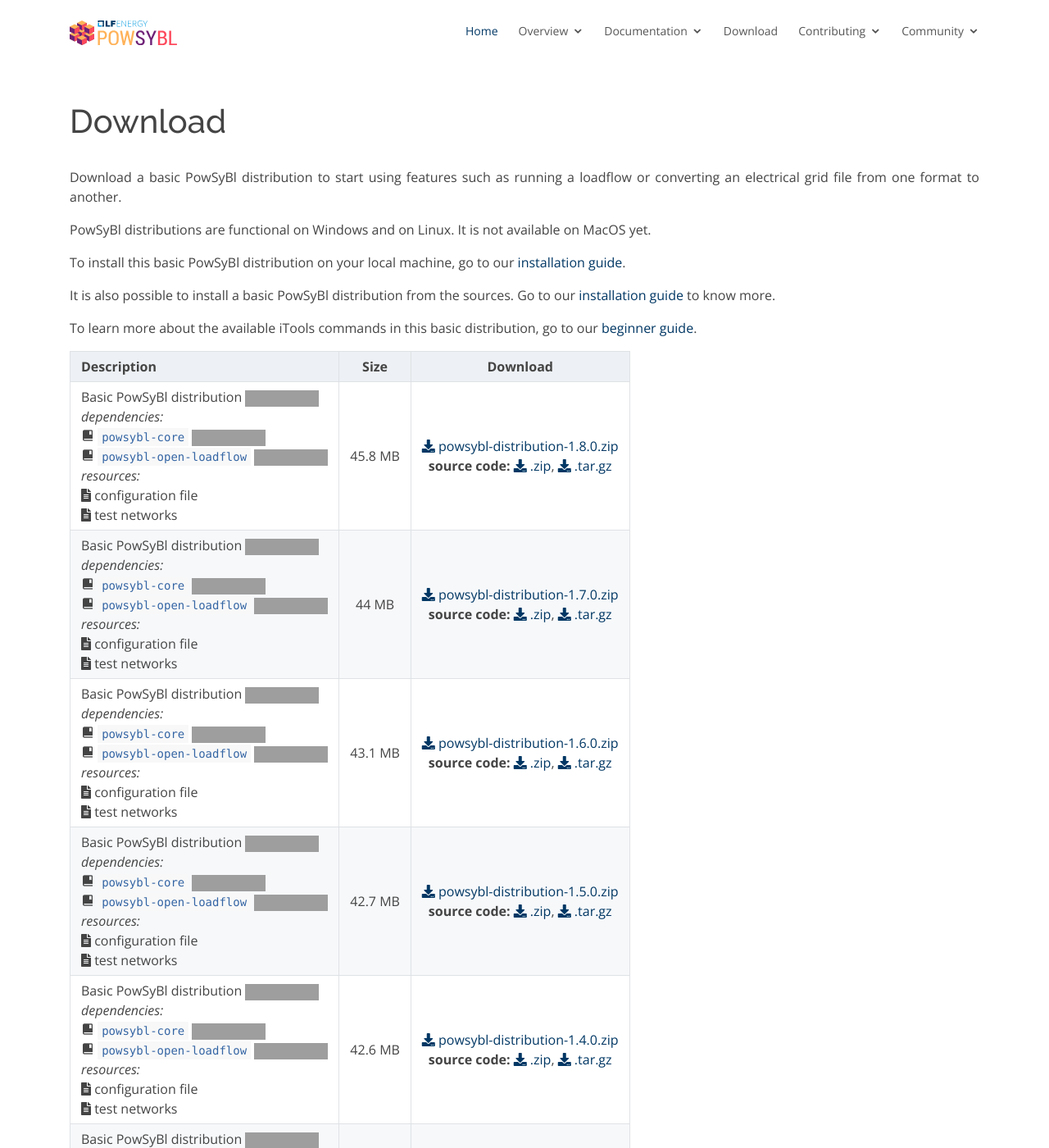
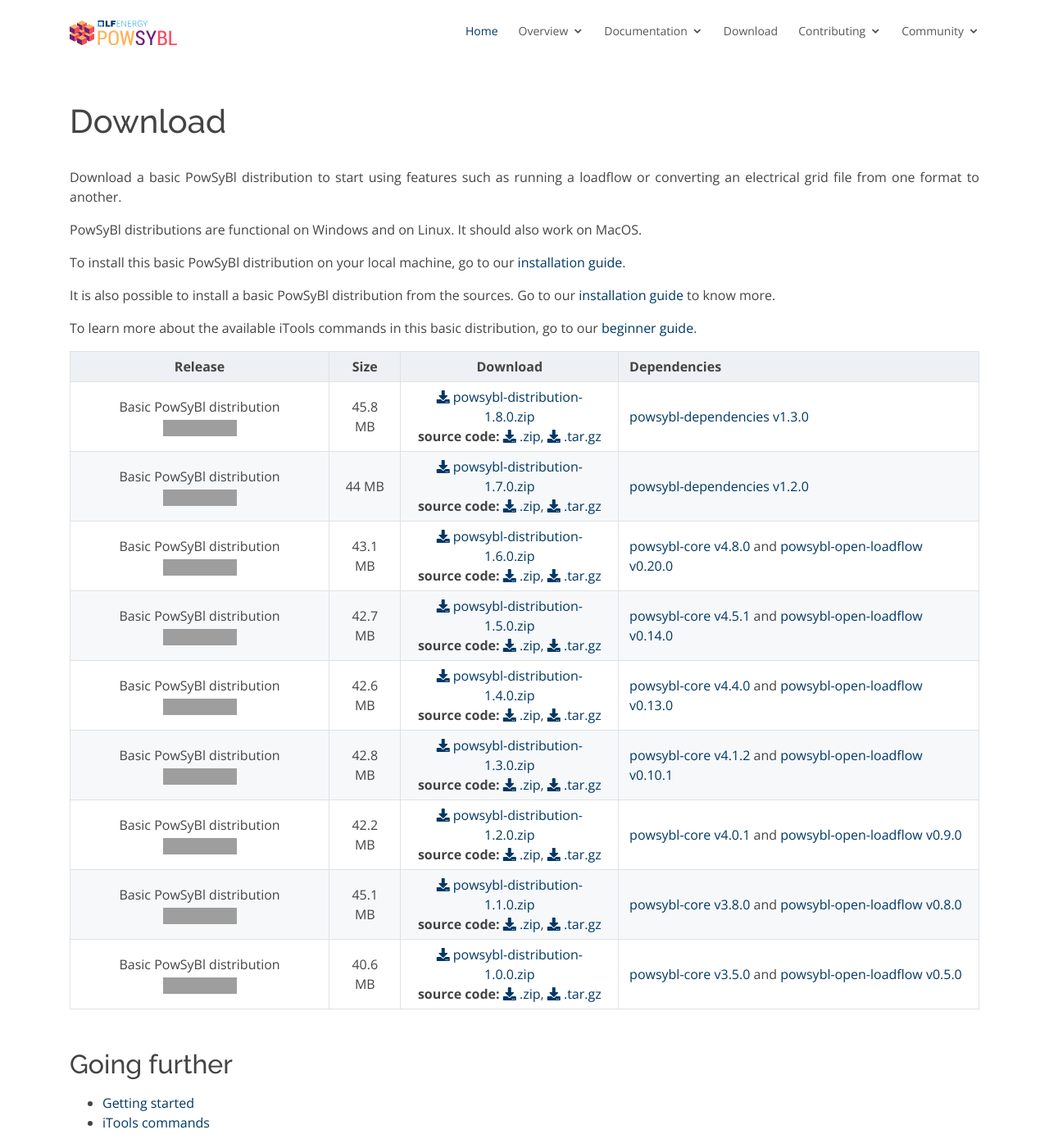
Before and after one commit to powsybl/powsybl.github.io, a Jekyll site: the page built from pages/download/index.md, in a window 1280 px wide and 1400 px high. Shown: the whole window at 82% size. Built offline with Jekyll 4.4.1, drawn with Linux system fonts in a browser that asks for light colours; our own code applies the rules of GitHub Pages for plain Markdown files; some of the changed text lies outside the part shown; grey boxes are pictures that could not be loaded.

Commit message:
Reorganize download table
Signed-off-by: Florian Dupuy <florian.dupuy@rte-france.com>

```diff
--- a/pages/download/index.md
+++ b/pages/download/index.md
@@ -6,7 +6,7 @@
 
 Download a basic PowSyBl distribution to start using features such as running a loadflow or converting an electrical grid file from one format to another.
 
-PowSyBl distributions are functional on Windows and on Linux. It is not available on MacOS yet.
+PowSyBl distributions are functional on Windows and on Linux. It should also work on MacOS.
 
 To install this basic PowSyBl distribution on your local machine, go to our [installation guide](../documentation/user/index.md#installation-from-binaries).
 
@@ -15,17 +15,17 @@
 To learn more about the available iTools commands in this basic distribution, go to our [beginner guide](../documentation/user/index.md#run-1st-itools-command).
 
 
-| Description                                                                                                                                                                                                                                                                                                                                                                                                                                                                                                                                                                                                                                                                        |  Size   |                                                                                                                                                                                                           Download                                                                                                                                                                                                           |
-|:-----------------------------------------------------------------------------------------------------------------------------------------------------------------------------------------------------------------------------------------------------------------------------------------------------------------------------------------------------------------------------------------------------------------------------------------------------------------------------------------------------------------------------------------------------------------------------------------------------------------------------------------------------------------------------------|:-------:|:----------------------------------------------------------------------------------------------------------------------------------------------------------------------------------------------------------------------------------------------------------------------------------------------------------------------------------------------------------------------------------------------------------------------------:|
-| Basic PowSyBl distribution [![v1.8.0](https://img.shields.io/badge/-v1.8.0-blue.svg)](https://github.com/powsybl/powsybl-distribution/releases/tag/v1.8.0) <br>*dependencies:* <br><i class="bx bxs-book-bookmark"></i> `powsybl-core` [![v4.0.1](https://img.shields.io/badge/-v4.10.1-blue.svg)](https://github.com/powsybl/powsybl-core/releases/tag/v4.10.1) <br><i class="bx bxs-book-bookmark"></i> `powsybl-open-loadflow` [![v0.23.1](https://img.shields.io/badge/-v0.23.1-orange.svg)](https://github.com/powsybl/powsybl-open-loadflow/releases/tag/v0.23.1) <br> *resources:* <br><i class="fas fa-file-alt"></i> configuration file <br><i class="fas fa-file-alt"></i> test networks | 45.8 MB | [<i class="fas fa-download"></i>  powsybl-distribution-1.8.0.zip](https://github.com/powsybl/powsybl-distribution/releases/download/v1.8.0/powsybl-distribution-1.8.0.zip) <br>**source code:** [<i class="fas fa-download"></i> .zip](https://github.com/powsybl/powsybl-distribution/archive/v1.8.0.zip), [<i class="fas fa-download"></i> .tar.gz](https://github.com/powsybl/powsybl-distribution/archive/v1.8.0.tar.gz) |
-| Basic PowSyBl distribution [![v1.7.0](https://img.shields.io/badge/-v1.7.0-blue.svg)](https://github.com/powsybl/powsybl-distribution/releases/tag/v1.7.0) <br>*dependencies:* <br><i class="bx bxs-book-bookmark"></i> `powsybl-core` [![v4.0.1](https://img.shields.io/badge/-v4.9.0-blue.svg)](https://github.com/powsybl/powsybl-core/releases/tag/v4.9.0) <br><i class="bx bxs-book-bookmark"></i> `powsybl-open-loadflow` [![v0.21.0](https://img.shields.io/badge/-v0.21.0-orange.svg)](https://github.com/powsybl/powsybl-open-loadflow/releases/tag/v0.21.0) <br> *resources:* <br><i class="fas fa-file-alt"></i> configuration file <br><i class="fas fa-file-alt"></i> test networks   |  44 MB  | [<i class="fas fa-download"></i>  powsybl-distribution-1.7.0.zip](https://github.com/powsybl/powsybl-distribution/releases/download/v1.7.0/powsybl-distribution-1.7.0.zip) <br>**source code:** [<i class="fas fa-download"></i> .zip](https://github.com/powsybl/powsybl-distribution/archive/v1.7.0.zip), [<i class="fas fa-download"></i> .tar.gz](https://github.com/powsybl/powsybl-distribution/archive/v1.7.0.tar.gz) |
-| Basic PowSyBl distribution [![v1.6.0](https://img.shields.io/badge/-v1.6.0-blue.svg)](https://github.com/powsybl/powsybl-distribution/releases/tag/v1.6.0) <br>*dependencies:* <br><i class="bx bxs-book-bookmark"></i> `powsybl-core` [![v4.0.1](https://img.shields.io/badge/-v4.8.0-blue.svg)](https://github.com/powsybl/powsybl-core/releases/tag/v4.8.0) <br><i class="bx bxs-book-bookmark"></i> `powsybl-open-loadflow` [![v0.20.0](https://img.shields.io/badge/-v0.20.0-orange.svg)](https://github.com/powsybl/powsybl-open-loadflow/releases/tag/v0.20.0) <br> *resources:* <br><i class="fas fa-file-alt"></i> configuration file <br><i class="fas fa-file-alt"></i> test networks   | 43.1 MB | [<i class="fas fa-download"></i>  powsybl-distribution-1.6.0.zip](https://github.com/powsybl/powsybl-distribution/releases/download/v1.6.0/powsybl-distribution-1.6.0.zip) <br>**source code:** [<i class="fas fa-download"></i> .zip](https://github.com/powsybl/powsybl-distribution/archive/v1.6.0.zip), [<i class="fas fa-download"></i> .tar.gz](https://github.com/powsybl/powsybl-distribution/archive/v1.6.0.tar.gz) |
-| Basic PowSyBl distribution [![v1.5.0](https://img.shields.io/badge/-v1.5.0-blue.svg)](https://github.com/powsybl/powsybl-distribution/releases/tag/v1.5.0) <br>*dependencies:* <br><i class="bx bxs-book-bookmark"></i> `powsybl-core` [![v4.0.1](https://img.shields.io/badge/-v4.5.1-blue.svg)](https://github.com/powsybl/powsybl-core/releases/tag/v4.5.1) <br><i class="bx bxs-book-bookmark"></i> `powsybl-open-loadflow` [![v0.14.0](https://img.shields.io/badge/-v0.14.0-orange.svg)](https://github.com/powsybl/powsybl-open-loadflow/releases/tag/v0.14.0) <br> *resources:* <br><i class="fas fa-file-alt"></i> configuration file <br><i class="fas fa-file-alt"></i> test networks   | 42.7 MB | [<i class="fas fa-download"></i>  powsybl-distribution-1.5.0.zip](https://github.com/powsybl/powsybl-distribution/releases/download/v1.5.0/powsybl-distribution-1.5.0.zip) <br>**source code:** [<i class="fas fa-download"></i> .zip](https://github.com/powsybl/powsybl-distribution/archive/v1.5.0.zip), [<i class="fas fa-download"></i> .tar.gz](https://github.com/powsybl/powsybl-distribution/archive/v1.5.0.tar.gz) |
-| Basic PowSyBl distribution [![v1.4.0](https://img.shields.io/badge/-v1.4.0-blue.svg)](https://github.com/powsybl/powsybl-distribution/releases/tag/v1.4.0) <br>*dependencies:* <br><i class="bx bxs-book-bookmark"></i> `powsybl-core` [![v4.0.1](https://img.shields.io/badge/-v4.4.0-blue.svg)](https://github.com/powsybl/powsybl-core/releases/tag/v4.4.0) <br><i class="bx bxs-book-bookmark"></i> `powsybl-open-loadflow` [![v0.13.0](https://img.shields.io/badge/-v0.13.0-orange.svg)](https://github.com/powsybl/powsybl-open-loadflow/releases/tag/v0.13.0) <br> *resources:* <br><i class="fas fa-file-alt"></i> configuration file <br><i class="fas fa-file-alt"></i> test networks   | 42.6 MB | [<i class="fas fa-download"></i>  powsybl-distribution-1.4.0.zip](https://github.com/powsybl/powsybl-distribution/releases/download/v1.4.0/powsybl-distribution-1.4.0.zip) <br>**source code:** [<i class="fas fa-download"></i> .zip](https://github.com/powsybl/powsybl-distribution/archive/v1.4.0.zip), [<i class="fas fa-download"></i> .tar.gz](https://github.com/powsybl/powsybl-distribution/archive/v1.4.0.tar.gz) |
-| Basic PowSyBl distribution [![v1.3.0](https://img.shields.io/badge/-v1.3.0-blue.svg)](https://github.com/powsybl/powsybl-distribution/releases/tag/v1.3.0) <br>*dependencies:* <br><i class="bx bxs-book-bookmark"></i> `powsybl-core` [![v4.1.2](https://img.shields.io/badge/-v4.1.2-blue.svg)](https://github.com/powsybl/powsybl-core/releases/tag/v4.1.2) <br><i class="bx bxs-book-bookmark"></i> `powsybl-open-loadflow` [![v0.10.1](https://img.shields.io/badge/-v0.10.1-orange.svg)](https://github.com/powsybl/powsybl-open-loadflow/releases/tag/v0.10.1) <br> *resources:* <br><i class="fas fa-file-alt"></i> configuration file <br><i class="fas fa-file-alt"></i> test networks   | 42.8 MB | [<i class="fas fa-download"></i>  powsybl-distribution-1.3.0.zip](https://github.com/powsybl/powsybl-distribution/releases/download/v1.3.0/powsybl-distribution-1.3.0.zip) <br>**source code:** [<i class="fas fa-download"></i> .zip](https://github.com/powsybl/powsybl-distribution/archive/v1.3.0.zip), [<i class="fas fa-download"></i> .tar.gz](https://github.com/powsybl/powsybl-distribution/archive/v1.3.0.tar.gz) |
-| Basic PowSyBl distribution [![v1.2.0](https://img.shields.io/badge/-v1.2.0-blue.svg)](https://github.com/powsybl/powsybl-distribution/releases/tag/v1.2.0) <br>*dependencies:* <br><i class="bx bxs-book-bookmark"></i> `powsybl-core` [![v4.0.1](https://img.shields.io/badge/-v4.0.1-blue.svg)](https://github.com/powsybl/powsybl-core/releases/tag/v4.0.1) <br><i class="bx bxs-book-bookmark"></i> `powsybl-open-loadflow` [![v0.9.0](https://img.shields.io/badge/-v0.9.0-orange.svg)](https://github.com/powsybl/powsybl-open-loadflow/releases/tag/v0.9.0) <br> *resources:* <br><i class="fas fa-file-alt"></i> configuration file <br><i class="fas fa-file-alt"></i> test networks      | 42.2 MB | [<i class="fas fa-download"></i>  powsybl-distribution-1.2.0.zip](https://github.com/powsybl/powsybl-distribution/releases/download/v1.2.0/powsybl-distribution-1.2.0.zip) <br>**source code:** [<i class="fas fa-download"></i> .zip](https://github.com/powsybl/powsybl-distribution/archive/v1.2.0.zip), [<i class="fas fa-download"></i> .tar.gz](https://github.com/powsybl/powsybl-distribution/archive/v1.2.0.tar.gz) |
-| Basic PowSyBl distribution [![v1.1.0](https://img.shields.io/badge/-v1.1.0-blue.svg)](https://github.com/powsybl/powsybl-distribution/releases/tag/v1.1.0) <br>*dependencies:* <br><i class="bx bxs-book-bookmark"></i> `powsybl-core` [![v3.8.0](https://img.shields.io/badge/-v3.8.0-blue.svg)](https://github.com/powsybl/powsybl-core/releases/tag/v3.8.0) <br><i class="bx bxs-book-bookmark"></i> `powsybl-open-loadflow` [![v0.8.0](https://img.shields.io/badge/-v0.8.0-orange.svg)](https://github.com/powsybl/powsybl-open-loadflow/releases/tag/v0.8.0) <br> *resources:* <br><i class="fas fa-file-alt"></i> configuration file <br><i class="fas fa-file-alt"></i> test networks      | 45.1 MB | [<i class="fas fa-download"></i>  powsybl-distribution-1.1.0.zip](https://github.com/powsybl/powsybl-distribution/releases/download/v1.1.0/powsybl-distribution-1.1.0.zip) <br>**source code:** [<i class="fas fa-download"></i> .zip](https://github.com/powsybl/powsybl-distribution/archive/v1.1.0.zip), [<i class="fas fa-download"></i> .tar.gz](https://github.com/powsybl/powsybl-distribution/archive/v1.1.0.tar.gz) |
-| Basic PowSyBl distribution [![v1.0.0](https://img.shields.io/badge/-v1.0.0-blue.svg)](https://github.com/powsybl/powsybl-distribution/releases/tag/v1.0.0) <br>*dependencies:* <br><i class="bx bxs-book-bookmark"></i> `powsybl-core` [![v3.5.0](https://img.shields.io/badge/-v3.5.0-blue.svg)](https://github.com/powsybl/powsybl-core/releases/tag/v3.5.0) <br><i class="bx bxs-book-bookmark"></i> `powsybl-open-loadflow` [![v0.5.0](https://img.shields.io/badge/-v0.5.0-orange.svg)](https://github.com/powsybl/powsybl-open-loadflow/releases/tag/v0.5.0) <br> *resources:* <br><i class="fas fa-file-alt"></i> configuration file <br><i class="fas fa-file-alt"></i> test networks      | 40.6 MB | [<i class="fas fa-download"></i>  powsybl-distribution-1.0.0.zip](https://github.com/powsybl/powsybl-distribution/releases/download/v1.0.0/powsybl-distribution-1.0.0.zip) <br>**source code:** [<i class="fas fa-download"></i> .zip](https://github.com/powsybl/powsybl-distribution/archive/v1.0.0.zip), [<i class="fas fa-download"></i> .tar.gz](https://github.com/powsybl/powsybl-distribution/archive/v1.0.0.tar.gz) |
+| Release                                                                                                                                                    |  Size   |                                                                                                                                                                                                           Download                                                                                                                                                                                                           | Dependencies                                                                                                                                                                                 |
+|:----------------------------------------------------------------------------------------------------------------------------------------------------------:|:-------:|:----------------------------------------------------------------------------------------------------------------------------------------------------------------------------------------------------------------------------------------------------------------------------------------------------------------------------------------------------------------------------------------------------------------------------:|:---------------------------------------------------------------------------------------------------------------------------------------------------------------------------------------------|
+| Basic PowSyBl distribution [![v1.8.0](https://img.shields.io/badge/-v1.8.0-blue.svg)](https://github.com/powsybl/powsybl-distribution/releases/tag/v1.8.0) | 45.8 MB | [<i class="fas fa-download"></i>  powsybl-distribution-1.8.0.zip](https://github.com/powsybl/powsybl-distribution/releases/download/v1.8.0/powsybl-distribution-1.8.0.zip) <br>**source code:** [<i class="fas fa-download"></i> .zip](https://github.com/powsybl/powsybl-distribution/archive/v1.8.0.zip), [<i class="fas fa-download"></i> .tar.gz](https://github.com/powsybl/powsybl-distribution/archive/v1.8.0.tar.gz) | [powsybl-dependencies v1.3.0](https://github.com/powsybl/powsybl-dependencies/releases/tag/v1.3.0)                                                                                           |
+| Basic PowSyBl distribution [![v1.7.0](https://img.shields.io/badge/-v1.7.0-blue.svg)](https://github.com/powsybl/powsybl-distribution/releases/tag/v1.7.0) |  44 MB  | [<i class="fas fa-download"></i>  powsybl-distribution-1.7.0.zip](https://github.com/powsybl/powsybl-distribution/releases/download/v1.7.0/powsybl-distribution-1.7.0.zip) <br>**source code:** [<i class="fas fa-download"></i> .zip](https://github.com/powsybl/powsybl-distribution/archive/v1.7.0.zip), [<i class="fas fa-download"></i> .tar.gz](https://github.com/powsybl/powsybl-distribution/archive/v1.7.0.tar.gz) | [powsybl-dependencies v1.2.0](https://github.com/powsybl/powsybl-dependencies/releases/tag/v1.2.0)                                                                                           |
+| Basic PowSyBl distribution [![v1.6.0](https://img.shields.io/badge/-v1.6.0-blue.svg)](https://github.com/powsybl/powsybl-distribution/releases/tag/v1.6.0) | 43.1 MB | [<i class="fas fa-download"></i>  powsybl-distribution-1.6.0.zip](https://github.com/powsybl/powsybl-distribution/releases/download/v1.6.0/powsybl-distribution-1.6.0.zip) <br>**source code:** [<i class="fas fa-download"></i> .zip](https://github.com/powsybl/powsybl-distribution/archive/v1.6.0.zip), [<i class="fas fa-download"></i> .tar.gz](https://github.com/powsybl/powsybl-distribution/archive/v1.6.0.tar.gz) | [powsybl-core v4.8.0](https://github.com/powsybl/powsybl-core/releases/tag/v4.8.0) and [powsybl-open-loadflow v0.20.0](https://github.com/powsybl/powsybl-open-loadflow/releases/tag/v0.20.0) |
+| Basic PowSyBl distribution [![v1.5.0](https://img.shields.io/badge/-v1.5.0-blue.svg)](https://github.com/powsybl/powsybl-distribution/releases/tag/v1.5.0) | 42.7 MB | [<i class="fas fa-download"></i>  powsybl-distribution-1.5.0.zip](https://github.com/powsybl/powsybl-distribution/releases/download/v1.5.0/powsybl-distribution-1.5.0.zip) <br>**source code:** [<i class="fas fa-download"></i> .zip](https://github.com/powsybl/powsybl-distribution/archive/v1.5.0.zip), [<i class="fas fa-download"></i> .tar.gz](https://github.com/powsybl/powsybl-distribution/archive/v1.5.0.tar.gz) | [powsybl-core v4.5.1](https://github.com/powsybl/powsybl-core/releases/tag/v4.5.1) and [powsybl-open-loadflow v0.14.0](https://github.com/powsybl/powsybl-open-loadflow/releases/tag/v0.14.0) |
+| Basic PowSyBl distribution [![v1.4.0](https://img.shields.io/badge/-v1.4.0-blue.svg)](https://github.com/powsybl/powsybl-distribution/releases/tag/v1.4.0) | 42.6 MB | [<i class="fas fa-download"></i>  powsybl-distribution-1.4.0.zip](https://github.com/powsybl/powsybl-distribution/releases/download/v1.4.0/powsybl-distribution-1.4.0.zip) <br>**source code:** [<i class="fas fa-download"></i> .zip](https://github.com/powsybl/powsybl-distribution/archive/v1.4.0.zip), [<i class="fas fa-download"></i> .tar.gz](https://github.com/powsybl/powsybl-distribution/archive/v1.4.0.tar.gz) | [powsybl-core v4.4.0](https://github.com/powsybl/powsybl-core/releases/tag/v4.4.0) and [powsybl-open-loadflow v0.13.0](https://github.com/powsybl/powsybl-open-loadflow/releases/tag/v0.13.0) |
+| Basic PowSyBl distribution [![v1.3.0](https://img.shields.io/badge/-v1.3.0-blue.svg)](https://github.com/powsybl/powsybl-distribution/releases/tag/v1.3.0) | 42.8 MB | [<i class="fas fa-download"></i>  powsybl-distribution-1.3.0.zip](https://github.com/powsybl/powsybl-distribution/releases/download/v1.3.0/powsybl-distribution-1.3.0.zip) <br>**source code:** [<i class="fas fa-download"></i> .zip](https://github.com/powsybl/powsybl-distribution/archive/v1.3.0.zip), [<i class="fas fa-download"></i> .tar.gz](https://github.com/powsybl/powsybl-distribution/archive/v1.3.0.tar.gz) | [powsybl-core v4.1.2](https://github.com/powsybl/powsybl-core/releases/tag/v4.1.2) and [powsybl-open-loadflow v0.10.1](https://github.com/powsybl/powsybl-open-loadflow/releases/tag/v0.10.1) |
+| Basic PowSyBl distribution [![v1.2.0](https://img.shields.io/badge/-v1.2.0-blue.svg)](https://github.com/powsybl/powsybl-distribution/releases/tag/v1.2.0) | 42.2 MB | [<i class="fas fa-download"></i>  powsybl-distribution-1.2.0.zip](https://github.com/powsybl/powsybl-distribution/releases/download/v1.2.0/powsybl-distribution-1.2.0.zip) <br>**source code:** [<i class="fas fa-download"></i> .zip](https://github.com/powsybl/powsybl-distribution/archive/v1.2.0.zip), [<i class="fas fa-download"></i> .tar.gz](https://github.com/powsybl/powsybl-distribution/archive/v1.2.0.tar.gz) | [powsybl-core v4.0.1](https://github.com/powsybl/powsybl-core/releases/tag/v4.0.1) and [powsybl-open-loadflow v0.9.0](https://github.com/powsybl/powsybl-open-loadflow/releases/tag/v0.9.0)   |
+| Basic PowSyBl distribution [![v1.1.0](https://img.shields.io/badge/-v1.1.0-blue.svg)](https://github.com/powsybl/powsybl-distribution/releases/tag/v1.1.0) | 45.1 MB | [<i class="fas fa-download"></i>  powsybl-distribution-1.1.0.zip](https://github.com/powsybl/powsybl-distribution/releases/download/v1.1.0/powsybl-distribution-1.1.0.zip) <br>**source code:** [<i class="fas fa-download"></i> .zip](https://github.com/powsybl/powsybl-distribution/archive/v1.1.0.zip), [<i class="fas fa-download"></i> .tar.gz](https://github.com/powsybl/powsybl-distribution/archive/v1.1.0.tar.gz) | [powsybl-core v3.8.0](https://github.com/powsybl/powsybl-core/releases/tag/v3.8.0) and [powsybl-open-loadflow v0.8.0](https://github.com/powsybl/powsybl-open-loadflow/releases/tag/v0.8.0)   |
+| Basic PowSyBl distribution [![v1.0.0](https://img.shields.io/badge/-v1.0.0-blue.svg)](https://github.com/powsybl/powsybl-distribution/releases/tag/v1.0.0) | 40.6 MB | [<i class="fas fa-download"></i>  powsybl-distribution-1.0.0.zip](https://github.com/powsybl/powsybl-distribution/releases/download/v1.0.0/powsybl-distribution-1.0.0.zip) <br>**source code:** [<i class="fas fa-download"></i> .zip](https://github.com/powsybl/powsybl-distribution/archive/v1.0.0.zip), [<i class="fas fa-download"></i> .tar.gz](https://github.com/powsybl/powsybl-distribution/archive/v1.0.0.tar.gz) | [powsybl-core v3.5.0](https://github.com/powsybl/powsybl-core/releases/tag/v3.5.0) and [powsybl-open-loadflow v0.5.0](https://github.com/powsybl/powsybl-open-loadflow/releases/tag/v0.5.0)   |
 
 
 ## Going further
```
